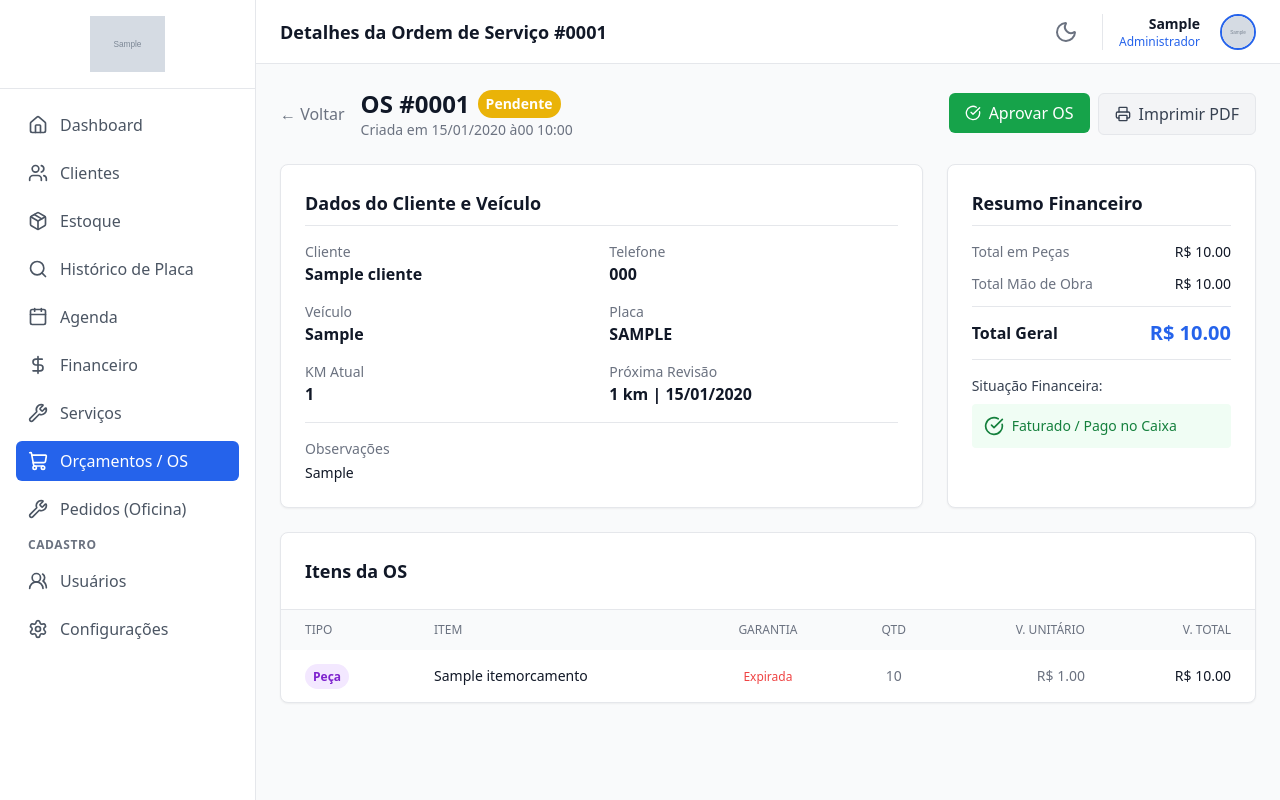
After one commit to MarceloPires1509/ronan-auto-center, a Django app: page /orcamentos/1/ in a window 1280 px wide. The commit adds this page. Run offline with Django 5.2, Linux system fonts and the light colour scheme; a user stored in the database is signed in; tables that the repository leaves empty hold one stand-in row (values such as "Sample post"); grey boxes marked "Sample" are stand-in pictures; some libraries are stand-ins or nearby versions.

Commit message:
Feature: Página de visualização detalhada da OS (Orçamento)

```diff
--- a/oficina/urls.py
+++ b/oficina/urls.py
@@ -58,5 +58,6 @@ urlpatterns = [
 
     path('pedidos/', views.lista_pedidos, name='lista_pedidos'),
     path('pedidos/status/<int:id>/', views.alterar_status_pedido, name='alterar_status_pedido'),
+    path('orcamentos/<int:id>/', views.detalhe_orcamento, name='detalhe_orcamento'),
     path('orcamentos/imprimir/<int:id>/', views.imprimir_orcamento, name='imprimir_orcamento'),
 ]
--- a/oficina/views.py
+++ b/oficina/views.py
@@ -305,6 +305,12 @@ def imprimir_os(request, id):
     orcamento = get_object_or_404(Orcamento, id=id)
     return render(request, 'os_print.html', {'orcamento': orcamento})
 
+
+
+@login_required
+def detalhe_orcamento(request, id):
+    orcamento = get_object_or_404(Orcamento, id=id)
+    return render(request, 'orcamento_detail.html', {'orcamento': orcamento})
 
 @login_required
 def imprimir_orcamento(request, id):
--- a/templates/cliente_detail.html
+++ b/templates/cliente_detail.html
@@ -112,8 +112,9 @@
                         <td class="px-2 sm:px-6 py-1 sm:py-4 sm:text-right"><span class="sm:hidden font-medium text-gray-500 dark:text-gray-400 text-xs uppercase mr-2 font-normal">Serviços: </span>R$ {{ orc.total_mao_de_obra }}</td>
                         <td class="px-2 sm:px-6 py-1 sm:py-4 sm:text-right text-gray-500"><span class="sm:hidden font-medium text-gray-500 dark:text-gray-400 text-xs uppercase mr-2 font-normal">Km: </span>{% if orc.quilometragem %}{{ orc.quilometragem }} km{% else %}-{% endif %}</td>
                         <td class="px-2 sm:px-6 py-1 sm:py-4 sm:text-right font-bold text-gray-900 dark:text-white"><span class="sm:hidden font-medium text-gray-500 dark:text-gray-400 text-xs uppercase mr-2 font-normal">Total: </span>R$ {{ orc.total }}</td>
-                        <td class="px-2 sm:px-6 py-3 sm:py-4 sm:text-center mt-2 sm:mt-0 border-t sm:border-0 dark:border-gray-700 flex justify-end">
-                            <a href="{% url 'imprimir_orcamento' orc.id %}" target="_blank" class="bg-blue-100 text-blue-700 dark:bg-blue-900/30 dark:text-blue-400 px-4 py-2 sm:bg-transparent sm:p-0 sm:text-primary rounded sm:rounded-none text-sm sm:hover:underline font-bold sm:font-medium text-center w-full sm:w-auto">Ver / Imprimir</a>
+                        <td class="px-2 sm:px-6 py-3 sm:py-4 sm:text-center mt-2 sm:mt-0 border-t sm:border-0 dark:border-gray-700 flex justify-end gap-2">
+                            <a href="{% url 'detalhe_orcamento' orc.id %}" class="bg-gray-100 text-gray-700 dark:bg-gray-700 dark:text-gray-300 px-4 py-2 sm:bg-transparent sm:p-0 sm:text-gray-600 sm:dark:text-gray-400 rounded sm:rounded-none text-sm sm:hover:underline font-bold sm:font-medium text-center flex-1 sm:flex-none">Visualizar</a>
+                            <a href="{% url 'imprimir_orcamento' orc.id %}" target="_blank" class="bg-blue-100 text-blue-700 dark:bg-blue-900/30 dark:text-blue-400 px-4 py-2 sm:bg-transparent sm:p-0 sm:text-primary rounded sm:rounded-none text-sm sm:hover:underline font-bold sm:font-medium text-center flex-1 sm:flex-none">PDF</a>
                         </td>
                     </tr>
                     {% empty %}
--- /dev/null
+++ b/templates/orcamento_detail.html
@@ -0,0 +1,224 @@
+{% extends 'base.html' %}
+
+{% block header_title %}Detalhes da Ordem de Serviço #{{ orcamento.id|stringformat:"04d" }}{% endblock %}
+
+{% block content %}
+<div class="max-w-5xl mx-auto space-y-6">
+    <!-- Header -->
+    <div class="flex flex-col sm:flex-row justify-between items-start sm:items-center gap-4">
+        <div class="flex items-center gap-4">
+            <a href="javascript:history.back()" class="text-gray-500 dark:text-gray-400 hover:text-gray-900 dark:hover:text-white">
+                &larr; Voltar
+            </a>
+            <div>
+                <h1 class="text-2xl font-bold text-gray-900 dark:text-white flex items-center gap-2">
+                    OS #{{ orcamento.id|stringformat:"04d" }}
+                    <span class="text-sm px-2 py-1 rounded-full text-white font-semibold
+                        {% if orcamento.status == 'FINALIZADO' %}bg-green-600
+                        {% elif orcamento.status == 'REJEITADO' %}bg-red-600
+                        {% elif orcamento.status == 'PENDENTE' %}bg-yellow-500
+                        {% else %}bg-blue-600{% endif %}">
+                        {{ orcamento.get_status_display }}
+                    </span>
+                </h1>
+                <p class="text-sm text-gray-500 dark:text-gray-400">Criada em {{ orcamento.criado_em|date:"d/m/Y às H:i" }}</p>
+            </div>
+        </div>
+        <div class="flex flex-wrap gap-2">
+            {% if orcamento.status == 'PENDENTE' %}
+            <form action="{% url 'aprovar_orcamento' orcamento.id %}" method="POST" class="inline m-0">
+                {% csrf_token %}
+                <button type="submit" class="bg-green-600 text-white px-4 py-2 rounded-md font-medium hover:bg-green-700 transition-colors flex items-center gap-2">
+                    <i data-lucide="check-circle" class="w-4 h-4"></i> Aprovar OS
+                </button>
+            </form>
+            {% endif %}
+
+            {% if orcamento.status == 'FINALIZADO' and orcamento.pagamentos.count == 0 %}
+            <button onclick="abrirModalFaturar('{{ orcamento.id }}', '{{ orcamento.total }}')" class="bg-blue-600 text-white px-4 py-2 rounded-md font-medium hover:bg-blue-700 transition-colors flex items-center gap-2">
+                <i data-lucide="dollar-sign" class="w-4 h-4"></i> Faturar OS
+            </button>
+            {% endif %}
+
+            <a href="{% url 'imprimir_orcamento' orcamento.id %}" target="_blank" class="bg-gray-100 dark:bg-gray-700 text-gray-700 dark:text-gray-200 px-4 py-2 rounded-md font-medium hover:bg-gray-200 dark:hover:bg-gray-600 transition-colors flex items-center gap-2 border dark:border-gray-600">
+                <i data-lucide="printer" class="w-4 h-4"></i> Imprimir PDF
+            </a>
+        </div>
+    </div>
+
+    <div class="grid grid-cols-1 md:grid-cols-3 gap-6">
+        <!-- Client Info -->
+        <div class="bg-white dark:bg-gray-800 rounded-lg border dark:border-gray-700 shadow-sm p-6 col-span-1 md:col-span-2">
+            <h2 class="text-lg font-bold text-gray-900 dark:text-white border-b dark:border-gray-700 pb-2 mb-4">Dados do Cliente e Veículo</h2>
+            <div class="grid grid-cols-2 gap-4">
+                <div>
+                    <p class="text-sm text-gray-500 dark:text-gray-400 font-medium">Cliente</p>
+                    <p class="font-semibold text-gray-900 dark:text-white">{{ orcamento.cliente.nome }}</p>
+                </div>
+                <div>
+                    <p class="text-sm text-gray-500 dark:text-gray-400 font-medium">Telefone</p>
+                    <p class="font-semibold text-gray-900 dark:text-white">{{ orcamento.cliente.telefone|default:"-" }}</p>
+                </div>
+                <div>
+                    <p class="text-sm text-gray-500 dark:text-gray-400 font-medium">Veículo</p>
+                    <p class="font-semibold text-gray-900 dark:text-white">{{ orcamento.modelo_veiculo|default:"-" }}</p>
+                </div>
+                <div>
+                    <p class="text-sm text-gray-500 dark:text-gray-400 font-medium">Placa</p>
+                    <p class="font-semibold text-gray-900 dark:text-white uppercase">{{ orcamento.placa_veiculo|default:"-" }}</p>
+                </div>
+                <div>
+                    <p class="text-sm text-gray-500 dark:text-gray-400 font-medium">KM Atual</p>
+                    <p class="font-semibold text-gray-900 dark:text-white">{{ orcamento.quilometragem|default:"-" }}</p>
+                </div>
+                <div>
+                    <p class="text-sm text-gray-500 dark:text-gray-400 font-medium">Próxima Revisão</p>
+                    <p class="font-semibold text-gray-900 dark:text-white text-blue-600 dark:text-blue-400">
+                        {% if orcamento.proxima_revisao_km %}{{ orcamento.proxima_revisao_km }} km {% endif %}
+                        {% if orcamento.proxima_revisao_data %} | {{ orcamento.proxima_revisao_data|date:"d/m/Y" }}{% endif %}
+                        {% if not orcamento.proxima_revisao_km and not orcamento.proxima_revisao_data %}-{% endif %}
+                    </p>
+                </div>
+            </div>
+            {% if orcamento.observacao %}
+            <div class="mt-4 pt-4 border-t dark:border-gray-700">
+                <p class="text-sm text-gray-500 dark:text-gray-400 font-medium">Observações</p>
+                <p class="text-sm text-gray-900 dark:text-white mt-1 whitespace-pre-line">{{ orcamento.observacao }}</p>
+            </div>
+            {% endif %}
+        </div>
+
+        <!-- Financial Summary -->
+        <div class="bg-white dark:bg-gray-800 rounded-lg border dark:border-gray-700 shadow-sm p-6">
+            <h2 class="text-lg font-bold text-gray-900 dark:text-white border-b dark:border-gray-700 pb-2 mb-4">Resumo Financeiro</h2>
+            <div class="space-y-3">
+                <div class="flex justify-between items-center text-sm">
+                    <span class="text-gray-500 dark:text-gray-400">Total em Peças</span>
+                    <span class="font-medium text-gray-900 dark:text-white">R$ {{ orcamento.total_pecas }}</span>
+                </div>
+                <div class="flex justify-between items-center text-sm">
+                    <span class="text-gray-500 dark:text-gray-400">Total Mão de Obra</span>
+                    <span class="font-medium text-gray-900 dark:text-white">R$ {{ orcamento.total_mao_de_obra }}</span>
+                </div>
+                <div class="pt-3 border-t dark:border-gray-700 flex justify-between items-center">
+                    <span class="font-bold text-gray-900 dark:text-white">Total Geral</span>
+                    <span class="text-xl font-bold text-blue-600 dark:text-blue-400">R$ {{ orcamento.total }}</span>
+                </div>
+
+                <div class="mt-4 pt-4 border-t dark:border-gray-700">
+                    <p class="text-sm font-medium mb-2 text-gray-700 dark:text-gray-300">Situação Financeira:</p>
+                    {% if orcamento.pagamentos.count > 0 %}
+                        <div class="bg-green-50 dark:bg-green-900/20 text-green-700 dark:text-green-400 p-3 rounded flex items-center gap-2 text-sm font-medium">
+                            <i data-lucide="check-circle" class="w-5 h-5"></i> Faturado / Pago no Caixa
+                        </div>
+                    {% else %}
+                        <div class="bg-yellow-50 dark:bg-yellow-900/20 text-yellow-700 dark:text-yellow-400 p-3 rounded flex items-center gap-2 text-sm font-medium">
+                            <i data-lucide="clock" class="w-5 h-5"></i> Aguardando Faturamento
+                        </div>
+                    {% endif %}
+                </div>
+            </div>
+        </div>
+    </div>
+
+    <!-- Items List -->
+    <div class="bg-white dark:bg-gray-800 rounded-lg border dark:border-gray-700 shadow-sm overflow-hidden">
+        <div class="p-6 border-b dark:border-gray-700 flex justify-between items-center">
+            <h2 class="text-lg font-bold text-gray-900 dark:text-white">Itens da OS</h2>
+            {% if orcamento.possui_garantia_ativa %}
+            <span class="px-2 py-1 text-xs font-bold rounded bg-blue-100 text-blue-700 dark:bg-blue-900/30 dark:text-blue-400" title="Alguns itens desta OS ainda estão na garantia">
+                <i data-lucide="shield-check" class="w-3 h-3 inline"></i> Garantia Ativa
+            </span>
+            {% endif %}
+        </div>
+        <div class="overflow-x-auto">
+            <table class="w-full text-sm text-left">
+                <thead class="text-xs text-gray-500 dark:text-gray-400 uppercase bg-gray-50 dark:bg-gray-900/50">
+                    <tr>
+                        <th class="px-6 py-3 font-medium">Tipo</th>
+                        <th class="px-6 py-3 font-medium">Item</th>
+                        <th class="px-6 py-3 font-medium text-center">Garantia</th>
+                        <th class="px-6 py-3 font-medium text-center">Qtd</th>
+                        <th class="px-6 py-3 font-medium text-right">V. Unitário</th>
+                        <th class="px-6 py-3 font-medium text-right">V. Total</th>
+                    </tr>
+                </thead>
+                <tbody class="divide-y divide-gray-200 dark:divide-gray-700">
+                    {% for item in orcamento.itens.all %}
+                    <tr class="hover:bg-gray-50 dark:hover:bg-gray-700/50 transition-colors">
+                        <td class="px-6 py-4">
+                            <span class="px-2 py-1 text-xs font-semibold rounded-full {% if item.tipo == 'PECA' %}bg-purple-100 text-purple-700 dark:bg-purple-900/30 dark:text-purple-400{% else %}bg-indigo-100 text-indigo-700 dark:bg-indigo-900/30 dark:text-indigo-400{% endif %}">
+                                {{ item.get_tipo_display }}
+                            </span>
+                        </td>
+                        <td class="px-6 py-4 font-medium text-gray-900 dark:text-white">{{ item.nome }}</td>
+                        <td class="px-6 py-4 text-center">
+                            {% if item.garantia_dias > 0 %}
+                                {% if item.em_garantia %}
+                                    <span class="text-green-600 dark:text-green-400 font-medium" title="Válida até {{ item.data_vencimento_garantia|date:'d/m/Y' }}">{{ item.garantia_dias }} dias</span>
+                                {% else %}
+                                    <span class="text-red-500 dark:text-red-400 text-xs" title="Venceu em {{ item.data_vencimento_garantia|date:'d/m/Y' }}">Expirada</span>
+                                {% endif %}
+                            {% else %}
+                                <span class="text-gray-400">-</span>
+                            {% endif %}
+                        </td>
+                        <td class="px-6 py-4 text-center text-gray-500 dark:text-gray-400">{{ item.quantidade }}</td>
+                        <td class="px-6 py-4 text-right text-gray-500 dark:text-gray-400">R$ {{ item.preco_unitario }}</td>
+                        <td class="px-6 py-4 text-right font-medium text-gray-900 dark:text-white">R$ {{ item.preco_total }}</td>
+                    </tr>
+                    {% endfor %}
+                </tbody>
+            </table>
+        </div>
+    </div>
+</div>
+
+<!-- Modal Faturar included if needed (copiado do pedidos.html) -->
+{% if orcamento.status == 'FINALIZADO' and orcamento.pagamentos.count == 0 %}
+<div id="modalFaturar" class="fixed inset-0 bg-black bg-opacity-50 hidden items-center justify-center z-50">
+    <div class="bg-white dark:bg-gray-800 rounded-lg p-6 max-w-md w-full mx-4 shadow-xl border dark:border-gray-700">
+        <h3 class="text-lg font-bold mb-4 dark:text-white text-gray-900 border-b pb-2">Faturar OS #<span id="faturarOsId"></span></h3>
+        <form id="formFaturar" method="POST" action="">
+            {% csrf_token %}
+            <div class="space-y-4">
+                <div>
+                    <label class="block text-sm font-medium text-gray-700 dark:text-gray-300">Valor Total</label>
+                    <input type="text" id="faturarOsTotal" class="mt-1 w-full border dark:border-gray-600 rounded px-3 py-2 bg-gray-50 dark:bg-gray-700 text-gray-900 dark:text-white" readonly>
+                </div>
+                <div>
+                    <label class="block text-sm font-medium text-gray-700 dark:text-gray-300">Forma de Pagamento</label>
+                    <select name="forma_pagamento" required class="mt-1 w-full border dark:border-gray-600 rounded px-3 py-2 bg-white dark:bg-gray-700 text-gray-900 dark:text-white focus:ring-primary focus:border-primary">
+                        <option value="Dinheiro">Dinheiro</option>
+                        <option value="PIX">PIX</option>
+                        <option value="Cartão de Crédito">Cartão de Crédito</option>
+                        <option value="Cartão de Débito">Cartão de Débito</option>
+                        <option value="Transferência">Transferência</option>
+                        <option value="Outros">Outros</option>
+                    </select>
+                </div>
+            </div>
+            <div class="mt-6 flex justify-end gap-3 pt-4 border-t dark:border-gray-700">
+                <button type="button" onclick="fecharModalFaturar()" class="px-4 py-2 border dark:border-gray-600 rounded text-gray-600 dark:text-gray-300 hover:bg-gray-50 dark:hover:bg-gray-700">Cancelar</button>
+                <button type="submit" class="px-4 py-2 bg-blue-600 text-white rounded hover:bg-blue-700 font-medium">Confirmar Faturamento</button>
+            </div>
+        </form>
+    </div>
+</div>
+
+<script>
+function abrirModalFaturar(id, total) {
+    document.getElementById('faturarOsId').innerText = id;
+    document.getElementById('faturarOsTotal').value = 'R$ ' + total;
+    document.getElementById('formFaturar').action = '/pedidos/faturar/' + id + '/';
+    document.getElementById('modalFaturar').classList.remove('hidden');
+    document.getElementById('modalFaturar').classList.add('flex');
+}
+function fecharModalFaturar() {
+    document.getElementById('modalFaturar').classList.add('hidden');
+    document.getElementById('modalFaturar').classList.remove('flex');
+}
+</script>
+{% endif %}
+
+{% endblock %}
--- a/templates/pedidos.html
+++ b/templates/pedidos.html
@@ -79,7 +79,7 @@ function abrirModalFaturar(id, total) {
                     <tbody class="divide-y divide-gray-200 dark:divide-gray-700 text-gray-900 dark:text-gray-100 flex flex-col sm:table-row-group">
                         {% for pedido in pedidos %}
                         <tr class="flex flex-col sm:table-row hover:bg-gray-50 dark:hover:bg-gray-700/50 transition-colors p-4 sm:p-0 {% if pedido.status == 'FINALIZADO' %}bg-green-50 dark:bg-green-900/10 opacity-70{% endif %}">
-                            <td class="px-2 sm:px-6 py-1 sm:py-4 font-semibold text-gray-900 dark:text-white"><span class="sm:hidden font-medium text-gray-500 text-xs uppercase mr-2"></span>OS #{{ pedido.id|stringformat:"04d" }}</td>
+                            <td class="px-2 sm:px-6 py-1 sm:py-4 font-semibold text-gray-900 dark:text-white"><span class="sm:hidden font-medium text-gray-500 text-xs uppercase mr-2"></span><a href="{% url 'detalhe_orcamento' pedido.id %}" class="hover:underline text-primary">OS #{{ pedido.id|stringformat:"04d" }}</a></td>
                             <td class="px-2 sm:px-6 py-1 sm:py-4 font-medium"><span class="sm:hidden font-medium text-gray-500 text-xs uppercase mr-2 font-normal">Cliente: </span>{{ pedido.cliente.nome }}</td>
                             <td class="px-2 sm:px-6 py-1 sm:py-4"><span class="sm:hidden font-medium text-gray-500 text-xs uppercase mr-2 font-normal">Data: </span>{{ pedido.atualizado_em|date:"d/m/Y H:i" }}</td>
                             <td class="px-2 sm:px-6 py-1 sm:py-4 font-bold text-blue-600"><span class="sm:hidden font-medium text-gray-500 text-xs uppercase mr-2 font-normal">Total: </span>R$ {{ pedido.total }}</td>
```
Also changed, not shown: templates/busca_placa.html (+5 -2 lines).
